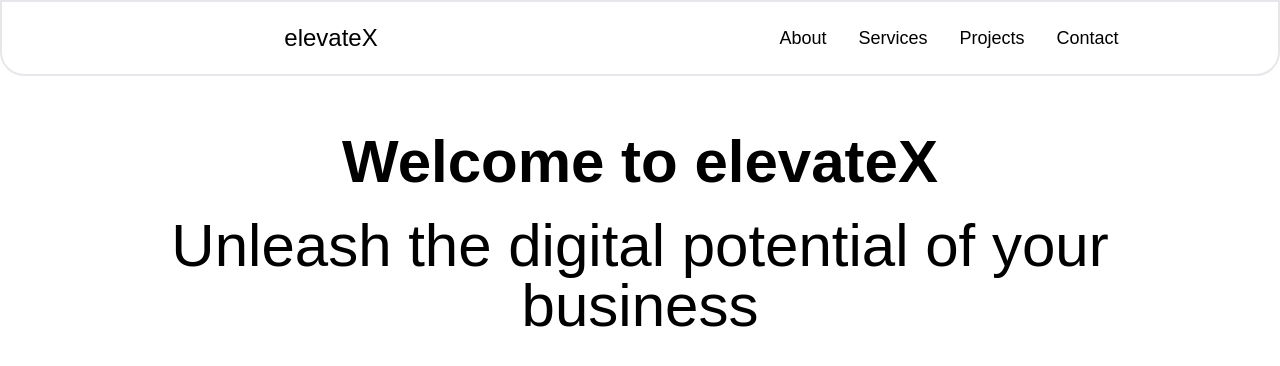
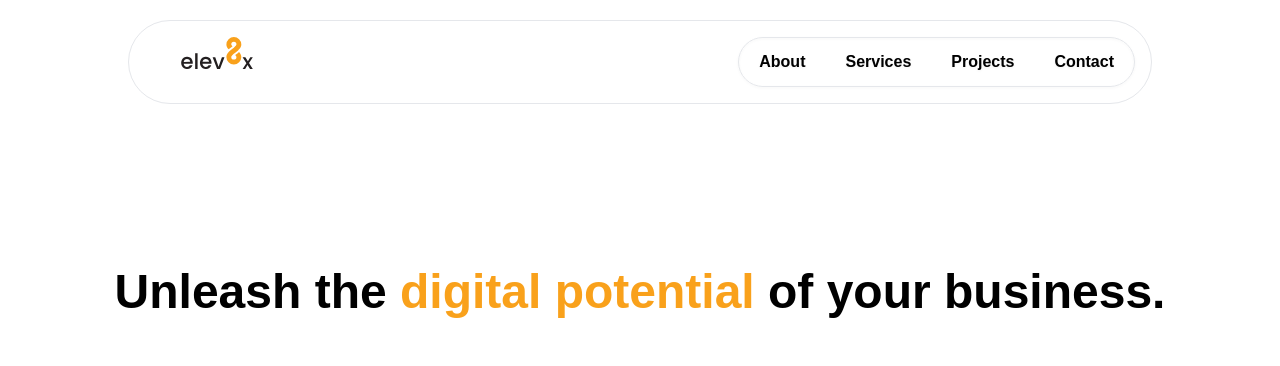
Before and after one commit to iwwan-01/elev8x-website, a Next.js app: page / in a window 1280 px wide. Shown: the top 366 px of the page. Built offline with nearby package versions, Linux system fonts and the light colour scheme.

Commit message:
Implemented navbar animations

```diff
--- a/package.json
+++ b/package.json
@@ -9,6 +9,8 @@
     "lint": "next lint"
   },
   "dependencies": {
+    "@fortawesome/free-solid-svg-icons": "^6.4.2",
+    "@fortawesome/react-fontawesome": "^0.2.0",
     "autoprefixer": "10.4.15",
     "eslint": "8.48.0",
     "eslint-config-next": "13.4.19",
--- a/src/components/Main.jsx
+++ b/src/components/Main.jsx
@@ -3,12 +3,10 @@ const Main = () => {
     <section>
       <div className='flex justify-center items-center p-14'>
         <div className='flex flex-col gap-y-6'>
-          <p className='text-black text-6xl font-bold font-poppins text-center'>
-            Welcome to elevateX
-          </p>
-          <p className='text-black text-6xl text-center font-poppins font-light '>
-            Unleash the digital potential of your business
-          </p>
+          <h1 className='text-black text-5xl text-center font-poppins font-bold mt-32'>
+            Unleash the <span className='text-orange'>digital potential</span>{' '}
+            of your business.
+          </h1>
         </div>
       </div>
     </section>
--- a/src/components/common/Nav.jsx
+++ b/src/components/common/Nav.jsx
@@ -1,45 +1,200 @@
 import Link from 'next/link'
+import Image from 'next/image'
+
+import { useState } from 'react'
+
+import elev8xLogo from '../../../public/elev8x_logo.svg'
+import { FontAwesomeIcon } from '@fortawesome/react-fontawesome'
+import { faBars, faXmark } from '@fortawesome/free-solid-svg-icons'
 
 const Nav = () => {
+  const [isOpen, setIsOpen] = useState(false)
+
+  const [visiblity, setVisiblity] = useState('invisible')
+  const [position, setPosition] = useState(0)
+  const [width, setWidth] = useState(0)
+
+  const toggleMenu = () => {
+    setIsOpen((prev) => !prev)
+  }
+
+  const onHover = (index) => {
+    setVisiblity('visible')
+
+    if (index == 0) {
+      setPosition(10)
+      setWidth(70)
+    }
+
+    if (index == 1) {
+      setPosition(95)
+      setWidth(95)
+    }
+
+    if (index == 2) {
+      setPosition(200)
+      setWidth(100)
+    }
+
+    if (index == 3) {
+      setPosition(310)
+      setWidth(90)
+    }
+  }
+
+  const onLeave = () => {
+    setVisiblity('invisible')
+  }
+
   return (
-    <div className='flex justify-center items-center p-5 rounded-b-3xl border-2'>
-      {/* Logo  */}
-      <div className='group flex justify-center items-center font-poppins text-2xl w-full hover:scale-105'>
+    <>
+      {/* Navbar Container */}
+      <div className='bg-white sticky top-5 w-full z-50'>
+        {/* Navbar (mobile + tablet) */}
+        <nav className='lg:hidden'>
+          {/* Main Wrapper */}
+          <div className='flex flex-row justify-center py-4 px-8'>
+            {/* Logo */}
+            <div className='shrink-0 w-full'>
               <Link href='/'>
-          <h1 className='font-medium'>
-            elevate
-            <span className='font-medium '>X</span>
-          </h1>
+                <Image
+                  className='w-24 h-12 xl:w-32'
+                  priority
+                  src={elev8xLogo}
+                  alt='elev8x'
+                  width={100}
+                  height={100}
+                />
               </Link>
             </div>
-      {/* Navigation Links */}
-      <div className='flex justify-center items-center gap-x-8 font-poppins font-light text-lg w-full'>
-        <div className='relative group'>
-          <Link href='/' className='h-full w-full'>
-            About
+            {/* Hamburger Menu */}
+            {isOpen ? (
+              <>
+                {/* xMark Icon */}
+                <div
+                  onClick={toggleMenu}
+                  className='flex shrink-0 justify-center items-center'
+                >
+                  <FontAwesomeIcon
+                    icon={faXmark}
+                    width={30}
+                    height={30}
+                    color='black'
+                  />
+                </div>
+              </>
+            ) : (
+              <>
+                {/* Hamburger Icon */}
+                <div
+                  onClick={toggleMenu}
+                  className='flex shrink-0 justify-center items-center'
+                >
+                  <FontAwesomeIcon
+                    icon={faBars}
+                    width={30}
+                    height={30}
+                    color='black'
+                  />
+                </div>
+              </>
+            )}
+          </div>
+          {/* Navbar Links (mobile + tablet) */}
+          {isOpen && (
+            <>
+              {/* Menu Items */}
+              <div className='flex flex-col justify-center items-center gap-y-6 p-4 font-poppins text-md font-bold'>
+                <Link href='/' onClick={() => setIsOpen(!isOpen)}>
+                  <span>About</span>
                 </Link>
-          <div className='bg-black h-px w-0 absolute group-hover:w-full transition-all duration-300'></div>
+
+                <Link href='/#services' onClick={() => setIsOpen(!isOpen)}>
+                  <span>Services</span>
+                </Link>
+
+                <Link href='/#projects' onClick={() => setIsOpen(!isOpen)}>
+                  <span>Projects</span>
+                </Link>
+
+                <Link href='/#testimonials' onClick={() => setIsOpen(!isOpen)}>
+                  <span>Contact</span>
+                </Link>
               </div>
-        <div className='relative group'>
-          <Link href='/' className='h-full w-full'>
-            Services
+            </>
+          )}
+        </nav>
+        {/* Navbar (desktop) Container */}
+        <div className='flex justify-center items-center'>
+          {/* Navbar (desktop) */}
+          <nav className='hidden p-4 lg:flex lg:justify-between rounded-full border w-[64rem]'>
+            {/* Logo */}
+            <div className='shrink-0 px-8'>
+              <Link href='/'>
+                <Image
+                  className='w-20 h-8 xl:w-30'
+                  priority
+                  src={elev8xLogo}
+                  alt='elev8x'
+                  width={100}
+                  height={100}
+                />
               </Link>
-          <div className='bg-black h-px w-0 absolute group-hover:w-full transition-all duration-300'></div>
             </div>
-        <div className='relative group'>
-          <Link href='/' className='h-full w-full'>
-            Projects
-          </Link>
-          <div className='bg-black h-px w-0 absolute group-hover:w-full transition-all duration-300'></div>
+            {/* Menu Container */}
+            <div className='flex justify-center items-center rounded-full border drop-shadow-sm shrink-0 relative'>
+              {/* Sliding Pill */}
+              <div
+                className={`bg-orange absolute h-[74%] mt-1.5 rounded-full z-0 inset-0 ${visiblity} transform transition-transform duration-200`}
+                style={{
+                  transform: `translateX(${position}px)`,
+                  width: `${width}px`,
+                }}
+              ></div>
+              {/* Menu Items */}
+              <div className='list-none flex flex-row text-md font-poppins font-semibold'>
+                {/* Menu Item */}
+                <div
+                  className='relative w-full py-3 px-5 hover:text-white transition-colors duration-200'
+                  onMouseOver={() => onHover(0)}
+                  onMouseLeave={onLeave}
+                >
+                  <Link href='/'>About</Link>
+                  {/* <div className='bg-orange h-0.5 w-0 absolute group-hover:w-full transition-all duration-300'></div> */}
                 </div>
-        <div className='relative group'>
-          <Link href='/' className='h-full w-full'>
-            Contact
-          </Link>
-          <div className='bg-black h-px w-0 absolute group-hover:w-full transition-all duration-300'></div>
+                {/* Menu Item */}
+                <div
+                  className='relative w-full py-3 px-5 hover:text-white transition-colors duration-200'
+                  onMouseOver={() => onHover(1)}
+                  onMouseLeave={onLeave}
+                >
+                  <Link href='/#services'>Services</Link>
+                  {/* <div className='bg-orange h-0.5 w-0 absolute group-hover:w-full transition-all duration-300'></div> */}
+                </div>
+                {/* Menu Item */}
+                <div
+                  className='relative w-full py-3 px-5 hover:text-white transition-colors duration-200'
+                  onMouseOver={() => onHover(2)}
+                  onMouseLeave={onLeave}
+                >
+                  <Link href='/#projects'>Projects</Link>
+                  {/* <div className='bg-orange h-0.5 w-0 absolute group-hover:w-full transition-all duration-300'></div> */}
+                </div>
+                {/* Menu Item */}
+                <div
+                  className='relative w-full py-3 px-5 hover:text-white transition-colors duration-200'
+                  onMouseOver={() => onHover(3)}
+                  onMouseLeave={onLeave}
+                >
+                  <Link href='/#contact'>Contact</Link>
+                  {/* <div className='bg-orange h-0.5 w-0 absolute group-hover:w-full transition-all duration-300'></div> */}
                 </div>
               </div>
             </div>
+          </nav>
+        </div>
+      </div>
+    </>
   )
 }
 export default Nav
--- a/tailwind.config.js
+++ b/tailwind.config.js
@@ -9,6 +9,7 @@ module.exports = {
     extend: {
       colors: {
         'dark-blue': '#191e30',
+        orange: '#f9a11b',
       },
       fontFamily: {
         poppins: ['Poppins', 'sans-serif'],
```
Also changed, not shown: public/elev8x_logo.svg (added), 1 other file (tests, documents, lock files or other folders). Lines whose indentation alone changed are shown as unchanged.
